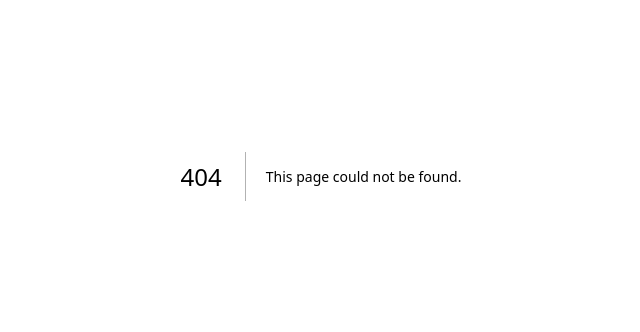
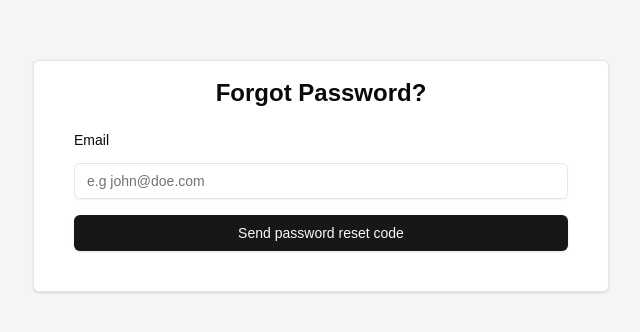
Before and after one commit to asim-rauf/goals-ui, a Next.js app: page /forgot-password in a window 1280 px wide. Before the commit this address had no page. Shown: the part 224-556 px from the top of the page, without its empty margins (319-959 px from the left). Built offline with nearby package versions, Linux system fonts and the light colour scheme; no server answers.

Commit message:
feat: Add Forgot Password page and link from SignIn page

```diff
--- /dev/null
+++ b/app/(auth)/forgot-password/page.tsx
@@ -0,0 +1,177 @@
+/* eslint-disable @typescript-eslint/no-explicit-any */
+'use client';
+import React, { useState } from 'react';
+import { useAuth, useSignIn } from '@clerk/nextjs';
+import type { NextPage } from 'next';
+import { useRouter } from 'next/navigation';
+import { useForm } from 'react-hook-form';
+import { Card, CardContent } from '@/components/ui/card';
+import { Button } from '@/components/ui/button';
+import { Input } from '@/components/ui/input';
+import { Label } from '@/components/ui/label';
+import { Alert, AlertDescription } from '@/components/ui/alert';
+
+type FormData = {
+  email: string;
+  password: string;
+  code: string;
+};
+
+const ForgotPasswordPage: NextPage = () => {
+  const [successfulCreation, setSuccessfulCreation] = useState(false);
+  const [secondFactor, setSecondFactor] = useState(false);
+  const [error, setError] = useState('');
+
+  const {
+    register,
+    handleSubmit,
+    formState: { errors },
+  } = useForm<FormData>();
+
+  const router = useRouter();
+  const { isSignedIn } = useAuth();
+  const { isLoaded, signIn, setActive } = useSignIn();
+
+  if (!isLoaded) {
+    return null;
+  }
+
+  if (isSignedIn) {
+    router.push('/');
+    return null;
+  }
+
+  const create = async (data: FormData) => {
+    const { email } = data;
+
+    try {
+      await signIn?.create({
+        strategy: 'reset_password_email_code',
+        identifier: email,
+      });
+      setSuccessfulCreation(true);
+      setError('');
+    } catch (err: any) {
+      setError(err.errors[0]?.longMessage || 'Something went wrong');
+    }
+  };
+
+  const resetPassword = async (data: FormData) => {
+    const { password, code } = data;
+
+    try {
+      const result = await signIn?.attemptFirstFactor({
+        strategy: 'reset_password_email_code',
+        code,
+        password,
+      });
+
+      if (result?.status === 'needs_second_factor') {
+        setSecondFactor(true);
+        setError('');
+      } else if (result?.status === 'complete') {
+        setActive({ session: result.createdSessionId });
+        setError('');
+      }
+    } catch (err: any) {
+      setError(err.errors[0]?.longMessage || 'Something went wrong');
+    }
+  };
+
+  return (
+    <div className='flex min-h-screen flex-col items-center justify-center bg-muted p-6 md:p-10'>
+      <div className='w-full max-w-sm md:max-w-xl'>
+        <Card className='rounded-md p-[1rem]'>
+          <CardContent>
+            <h1 className='text-2xl font-bold mb-6 text-center'>
+              Forgot Password?
+            </h1>
+            <form
+              className='flex flex-col gap-4'
+              onSubmit={
+                successfulCreation
+                  ? handleSubmit(resetPassword)
+                  : handleSubmit(create)
+              }>
+              {!successfulCreation && (
+                <>
+                  <Label htmlFor='email'>Email</Label>
+                  <Input
+                    type='email'
+                    placeholder='e.g john@doe.com'
+                    {...register('email', {
+                      required: 'Email is required',
+                      pattern: {
+                        value: /^[^\s@]+@[^\s@]+\.[^\s@]+$/,
+                        message: 'Invalid email address',
+                      },
+                    })}
+                  />
+                  {errors.email && (
+                    <Alert variant='destructive'>
+                      <AlertDescription>
+                        {errors.email.message}
+                      </AlertDescription>
+                    </Alert>
+                  )}
+                  <Button>Send password reset code</Button>
+                </>
+              )}
+              {successfulCreation && (
+                <>
+                  <Label htmlFor='password'>Enter your new password</Label>
+                  <Input
+                    type='password'
+                    {...register('password', {
+                      required: 'Password is required',
+                      minLength: {
+                        value: 6,
+                        message: 'Password must be at least 6 characters long',
+                      },
+                    })}
+                  />
+                  {errors.password && (
+                    <Alert variant='destructive'>
+                      <AlertDescription>
+                        {errors.password.message}
+                      </AlertDescription>
+                    </Alert>
+                  )}
+
+                  <Label htmlFor='code'>
+                    Enter the password reset code that was sent to your email
+                  </Label>
+                  <Input
+                    type='text'
+                    {...register('code', {
+                      required: 'Reset code is required',
+                    })}
+                  />
+                  {errors.code && (
+                    <Alert variant='destructive'>
+                      <AlertDescription>{errors.code.message}</AlertDescription>
+                    </Alert>
+                  )}
+
+                  <Button>Reset</Button>
+                </>
+              )}
+              {error && (
+                <Alert variant='destructive'>
+                  <AlertDescription>{error}</AlertDescription>
+                </Alert>
+              )}
+              {secondFactor && (
+                <p className='text-yellow-500'>
+                  2FA is required, but this UI does not handle that
+                </p>
+              )}
+            </form>
+          </CardContent>
+        </Card>
+      </div>
+    </div>
+  );
+};
+
+export default ForgotPasswordPage;
--- a/app/(auth)/signin/page.tsx
+++ b/app/(auth)/signin/page.tsx
@@ -99,11 +99,11 @@ export default function SignIn() {
                   <div className='grid gap-2'>
                     <div className='flex items-center'>
                       <Label htmlFor='password'>Password</Label>
-                      <a
-                        href='#'
+                      <Link
+                        href={'/forgot-password'}
                         className='ml-auto text-sm underline-offset-2 hover:underline'>
                         Forgot your password?
-                      </a>
+                      </Link>
                     </div>
                     <div className='relative'>
                       <Input
```
